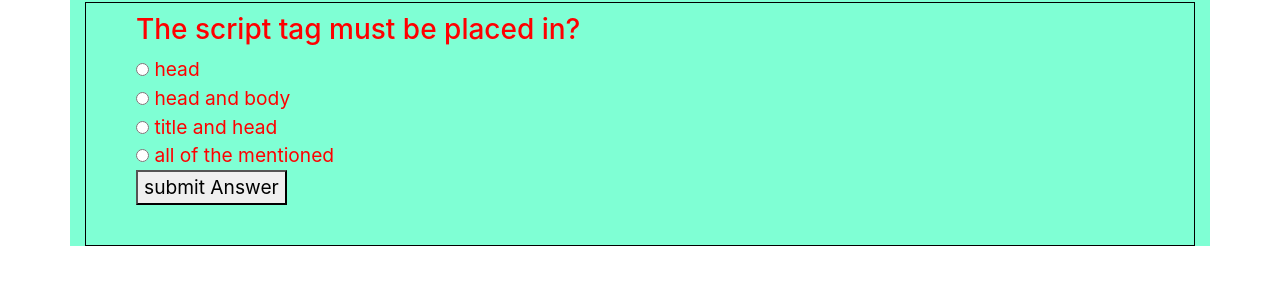
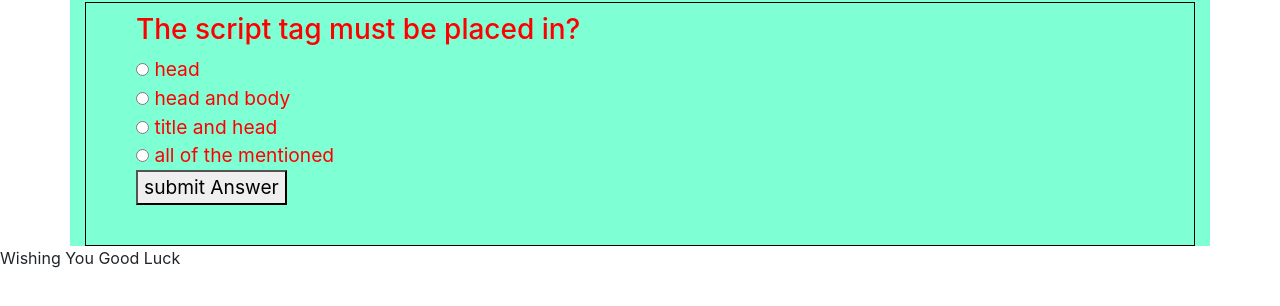
Before and after one commit to Robertokello11/Quiz-Board, a plain HTML site: page index.html in a window 1280 px wide. Shown: the part 100-406 px from the top of the page. Drawn offline with nearby package versions, Linux system fonts and the light colour scheme.

Commit message:
make the commits

```diff
--- a/index.html
+++ b/index.html
@@ -24,6 +24,11 @@
         <h2 id="test_status"></h2>
         <div id="test"></div>
     </div>
+    <footer class="footer">
+       <div id="foot">
+          <p>Wishing You Good Luck</p>
+       </div>
+    </footer>
 </body>
 
 </html>
```
